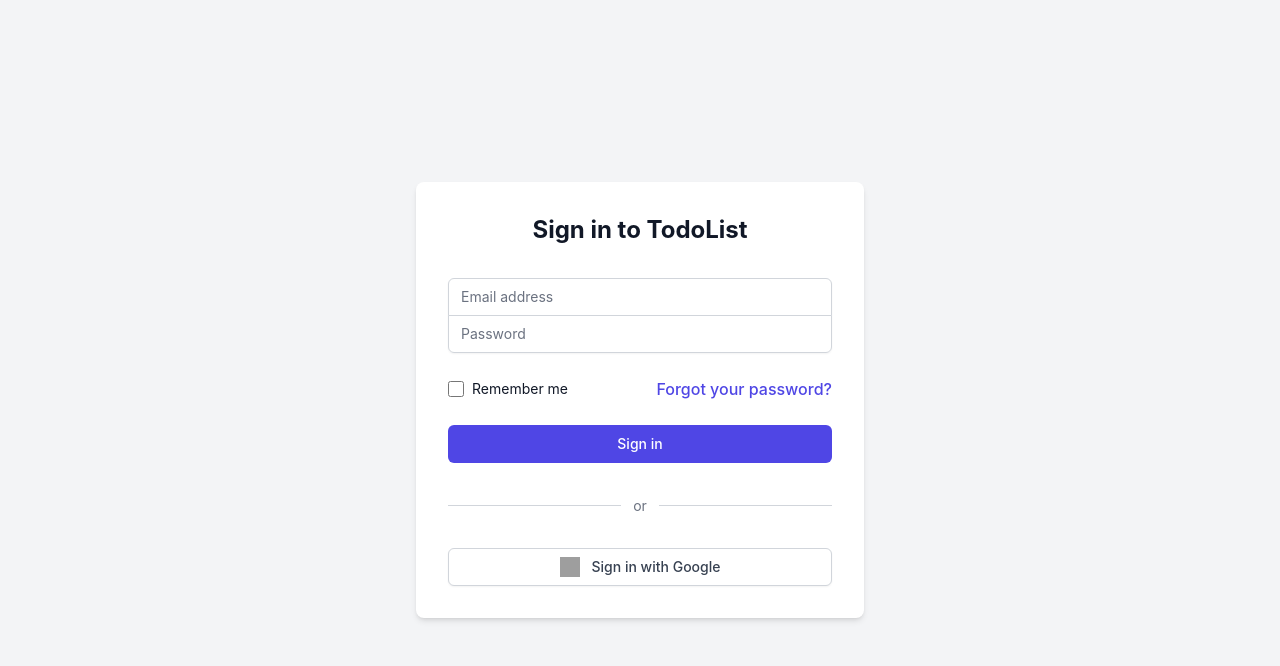
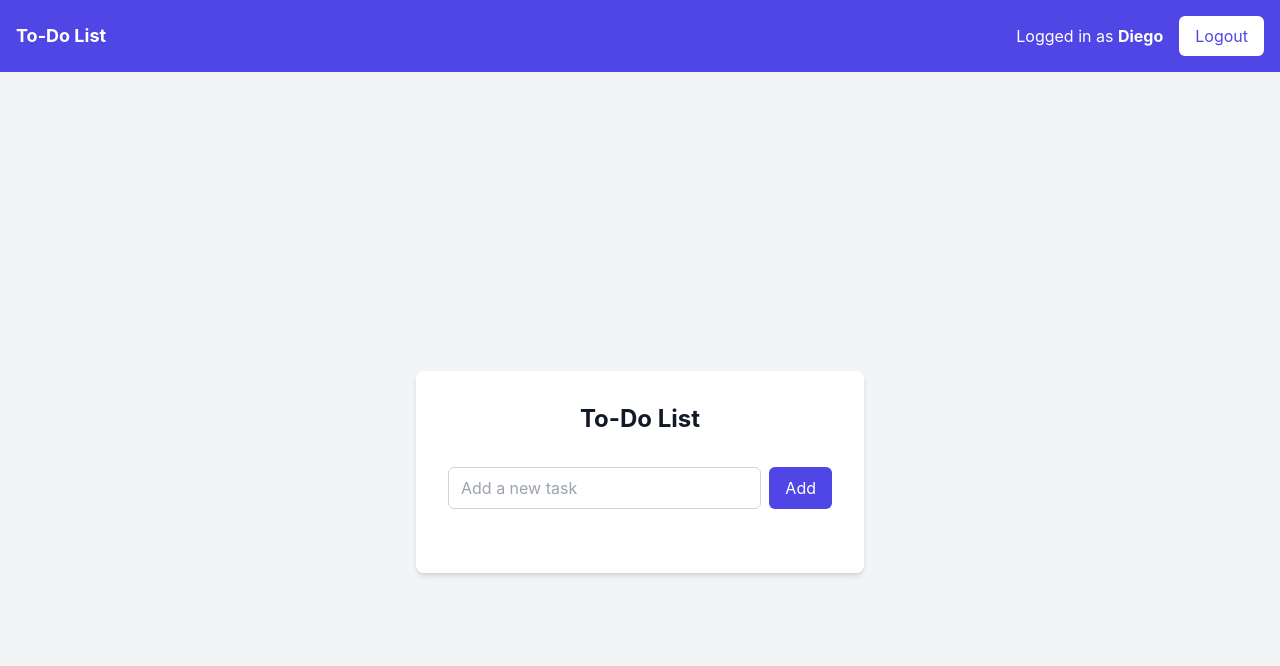
Before and after one commit to diegurm/todolist-react-typescript-challange, a React (Create React App) app: page / in a window 1280 px wide. Shown: the top 666 px of the page. Built offline with nearby package versions, Linux system fonts and the light colour scheme; grey boxes are pictures that could not be loaded.

Commit message:
feat: :sparkles: added Header in application

```diff
--- a/src/App.tsx
+++ b/src/App.tsx
@@ -1,10 +1,14 @@
 import './App.css';
+import Header from './components/Header/Header';
 import Login from './pages/Login/Login';
+import TodoList from './pages/TodoList/TodoList';
 
 function App() {
   return (
-    <div>
-      <Login />
+    <div className="bg-gray-100">
+      <Header />
+      <TodoList />
+      {/* <Login /> */}
     </div>
   );
 }
--- a/src/pages/Login/Login.tsx
+++ b/src/pages/Login/Login.tsx
@@ -13,7 +13,7 @@ const Login: React.FC = () => {
   return (
     <S.Container>
       <S.FormWrapper>
-        <S.Title>Sign in to TodoList</S.Title>
+        <S.Title>Sign in</S.Title>
         <S.Form onSubmit={handleEmailLogin}>
           <S.InputGroup>
             <S.Input id="email" name="email" type="email" required placeholder="Email address" className='rounded-t-md' />
--- a/src/pages/Login/styles.ts
+++ b/src/pages/Login/styles.ts
@@ -1,11 +1,11 @@
 import styled from 'styled-components';
 
 export const Container = styled.div.attrs({
-  className: 'flex items-center justify-center min-h-screen bg-gray-100',
+  className: 'flex items-center justify-center min-h-screen',
 })``;
 
 export const FormWrapper = styled.div.attrs({
-  className: 'w-full max-w-md p-8 space-y-8 bg-white rounded-lg shadow-md',
+  className: 'md:container md:mx-auto max-w-md p-8 space-y-8 bg-white rounded-lg shadow-md',
 })``;
 
 export const Title = styled.h2.attrs({
```
